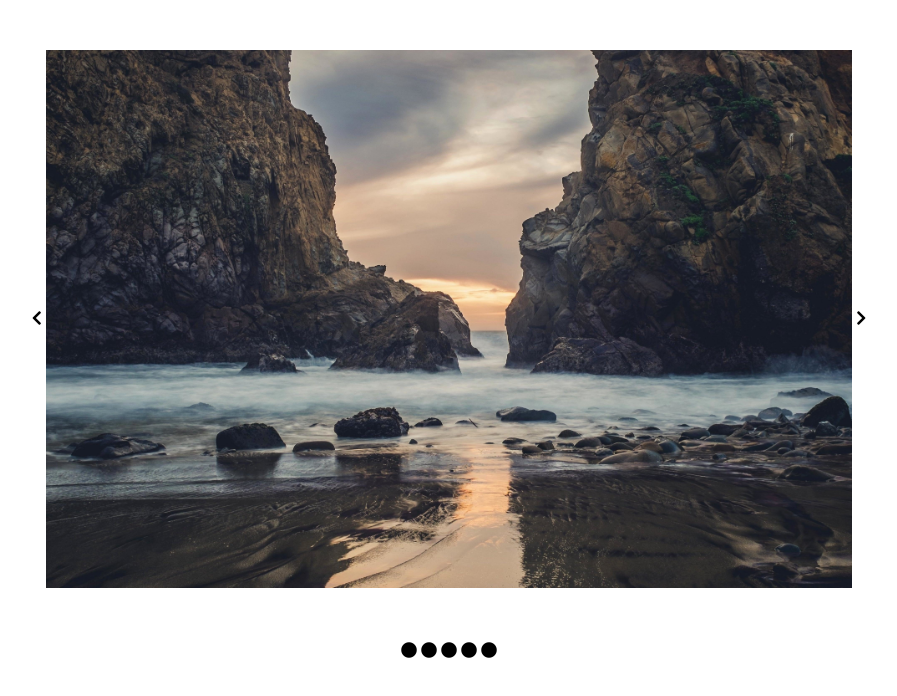
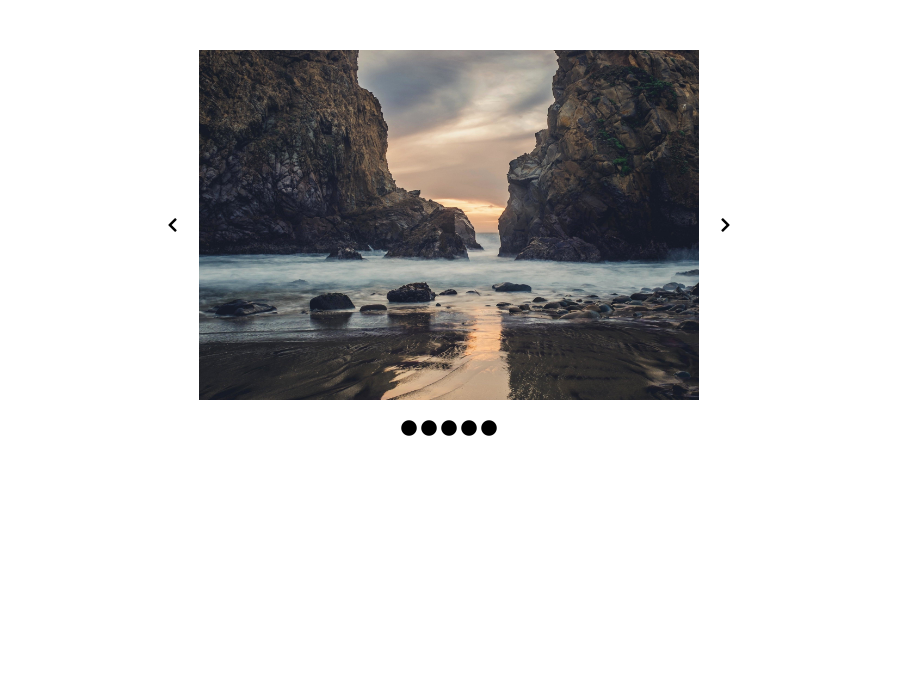
Before and after one commit to laura-caldaronello/js-jq-carousel, a plain HTML site: page index.html in a window 1280 px wide. Shown: the whole page, without its empty margins (191-1088 px from the left). Drawn offline with nearby package versions, Linux system fonts and the light colour scheme.

Commit message:
Passo a caso

```diff
--- a/css/style.css
+++ b/css/style.css
@@ -8,21 +8,42 @@
     width: 100%;
 }
 
-.top, .bottom {
+#top, #bottom {
     width: 70%;
     margin: 0 auto;
+    text-align: center;
+}
+#top {
     padding-top: 50px;
-    text-align: center;
+    height: 400px;
+}
+#bottom {
+    padding-top: 20px;
+}
+
+.left-container, .right-container {
+    display: inline-block;
+    position: relative;
+    height: 100%;
+    width: 5%;
+}
+.left-container > *, .right-container > * {
+    position: absolute;
+    top: 50%;
+    left: 50%;
+    transform: translate(-50%,-50%);
 }
 
 .img-container {
     display: inline-block;
-    width: 90%;
-    vertical-align: middle;
+    width: 500px;
+    height: 100%;
+    overflow: hidden;
 }
 img {
-    width: 100%;
+    height: 100%;
     display: none;
+    overflow: hidden;
 }
 .active {
     display: inline-block;
--- a/index.html
+++ b/index.html
@@ -12,18 +12,22 @@
 <body>
 
     <div class="container">
-        <div class="top">
-            <i class="fas fa-chevron-left"></i>
+        <div id="top">
+            <div class="left-container">
+                <i class="fas fa-chevron-left"></i>
+            </div>
             <div class="img-container">
-                <img class="active" src="img/1.jpg" alt="">
+                <img class="active first" src="img/1.jpg" alt="">
                 <img class="" src="img/2.jpg" alt="">
                 <img class="" src="img/3.jpg" alt="">
                 <img class="" src="img/4.jpg" alt="">
-                <img class="" src="img/5.jpg" alt="">
+                <img class="last" src="img/5.jpg" alt="">
             </div>
-            <i class="fas fa-chevron-right"></i>
+            <div class="right-container">
+                <i class="fas fa-chevron-right"></i>
+            </div>
         </div>
-        <div class="bottom">
+        <div id="bottom">
             <i class="fas fa-circle"></i>
             <i class="fas fa-circle"></i>
             <i class="fas fa-circle"></i>
--- a/js/main.js
+++ b/js/main.js
@@ -1,2 +1,21 @@
+// cerco di generalizzare
 var nImgs = $('.img-container').children().length;
 console.log(nImgs);
+
+var cLeft = $('#top .left-container');
+var cRight = $('#top .right-container');
+
+cRight.click( function () {
+
+    var imgActive = $('img.active');
+    imgActive.removeClass('active');
+
+    if (imgActive.hasClass('last')) {
+        var imgFirst = $('img.first');
+        imgFirst.addClass('active');
+    }
+    else {
+        imgActive.next().addClass('active');
+    }
+
+});
```
